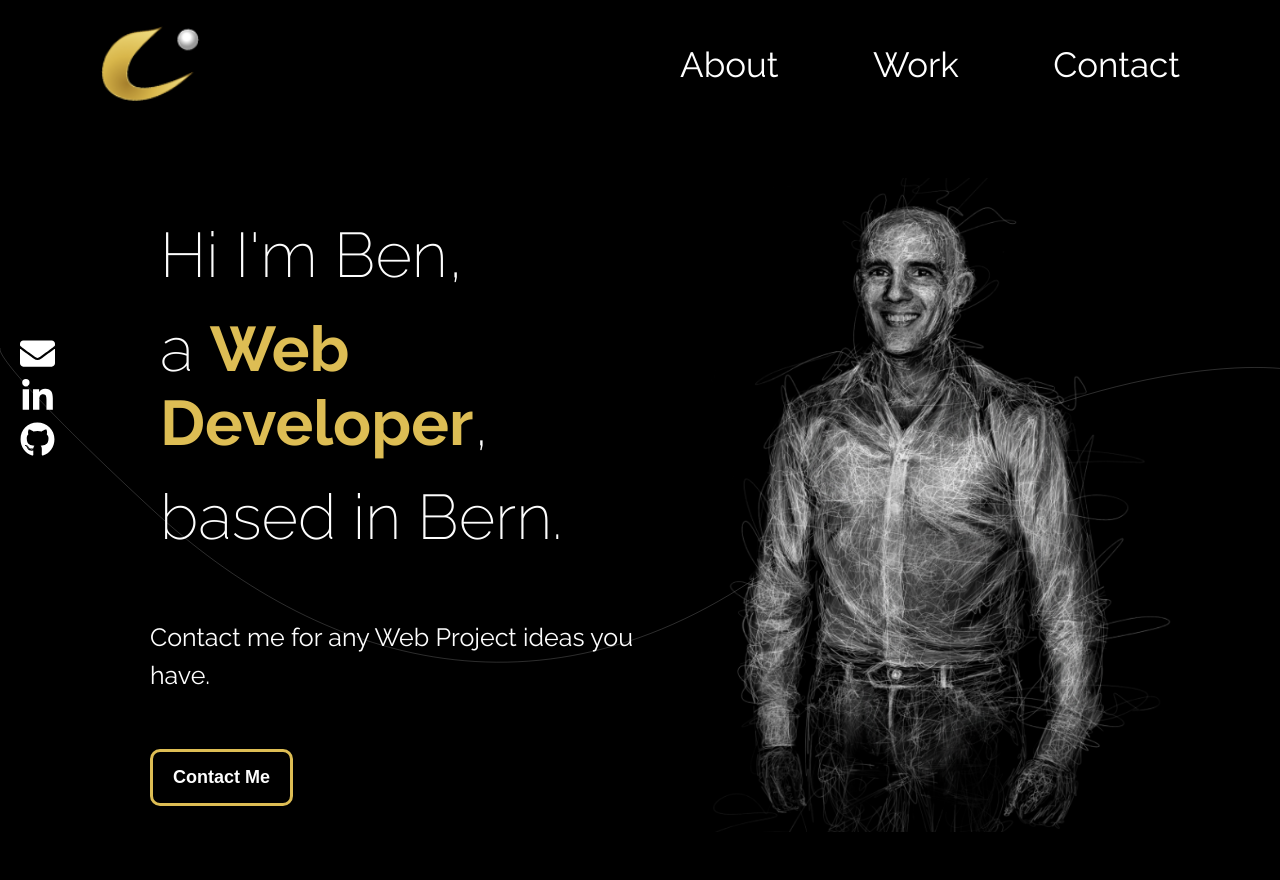
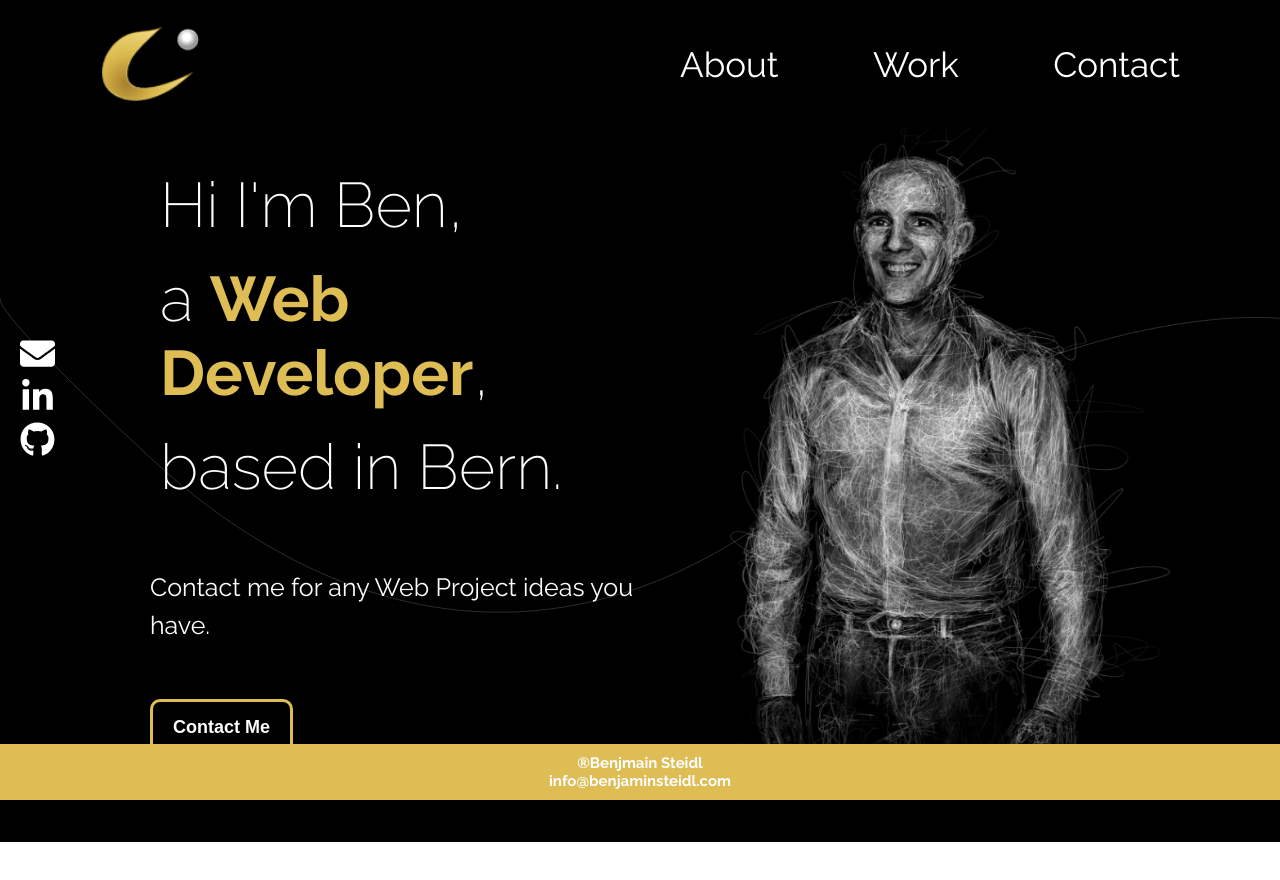
Before and after one commit to benhendriks/24_benjaminsteidl, a Next.js app in the folder portfolio/: page / in a window 1280 px wide. Shown: the top 880 px of the page. After the commit the page ends 842 px from the top, so only its background shows below. Built offline with nearby package versions, Linux system fonts and the light colour scheme.

Commit message:
Worked on home page animation

```diff
--- /dev/null
+++ b/portfolio/components/Footer.js
@@ -0,0 +1,13 @@
+const Footer = () => {
+  return (
+    <div className="footer">
+      <div className="footer-title">
+        <h4>®Benjmain Steidl</h4>
+        <h4>info@benjaminsteidl.com</h4>
+      </div>
+    </div>
+
+  )
+}
+
+export default Footer;
--- a/portfolio/components/HomeSection.js
+++ b/portfolio/components/HomeSection.js
@@ -27,8 +27,8 @@ const HomeSection = () => {
           variants={photoAnim}
           src="/profile.png"
           layout="fixed"
-          width={500}
-          height={500}
+          width={530}
+          height={530}
           alt="Benjamin Steidl"
         />
       </div>
--- a/portfolio/components/Page.js
+++ b/portfolio/components/Page.js
@@ -1,5 +1,6 @@
 import { motion } from 'framer-motion';
 import React, { Component } from 'react'
+import Footer from './Footer';
 import Header from './Header';
 import Meta from './Meta';
 import Sidebar from './Sidebar';
@@ -12,6 +13,7 @@ class Page extends Component {
         <Header />
         <Sidebar />
           { this.props.children }
+        <Footer />
       </motion.div>
     )
   }
--- a/portfolio/styles/style.css
+++ b/portfolio/styles/style.css
@@ -61,6 +61,7 @@ h3 {
 }
 
 h4 {
+  margin: 0;
   font-weight: bold;
 }
 
@@ -80,7 +81,6 @@ p {
   width: 100%;
   background: black;
   color: #fdfdfd;
-  min-height: 80vh;
 }
 
 nav {
@@ -110,6 +110,7 @@ nav {
   display: flex;
   align-items: center;
   position: fixed;
+  z-index: 10;
 }
 .social-links {
   padding: 20px;
@@ -122,7 +123,7 @@ nav {
   display: flex;
   align-items: center;
   justify-content: space-between;
-  padding: 5rem 10rem;
+  padding: 0rem 10rem;
 }
 
 .description {
@@ -174,3 +175,18 @@ img {
   left: 0;
   z-index: 1;
 }
+
+.footer {
+  width: 100%;
+  bottom: 0;
+  position: sticky;
+  min-height: 3vh;
+  text-align: center;
+  background-color: #ddbd54;
+  color: #fdfdfd;
+  z-index: 9;
+}
+
+.footer-title {
+  padding: 1rem 0rem;
+}
```
